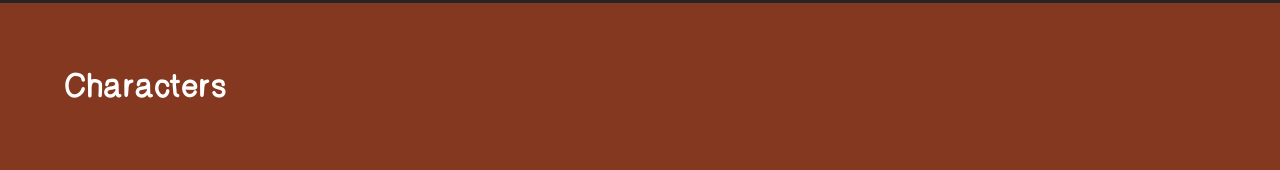
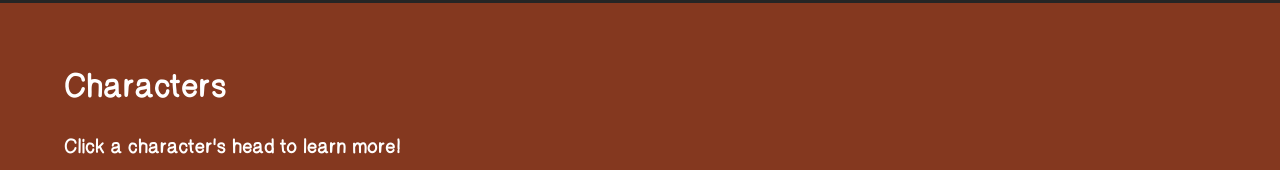
Before and after one commit to kevinhe97/iffall2018, a plain HTML site: page microsite/finished/index.html in a window 1280 px wide. Shown: the part 2480-2650 px from the top of the page. Drawn offline with nearby package versions, Linux system fonts and the light colour scheme.

Commit message:
Add files via upload

```diff
--- a/microsite/finished/index.html
+++ b/microsite/finished/index.html
@@ -128,6 +128,7 @@
 		<div id="characters" class="row">
 			<div class="column1">
 				<h2>Characters</h2>
+				<h4>Click a character's head to learn more!</h3>
 				<img class="characterimg" src="images/wilson_portrait.png" alt="Wilson Portrait" id="img1">
 				<img class="characterimg" src="images/willow_portrait.png" alt="Willow Portrait" id="img2">
 				<img class="characterimg" src="images/wolfgang_portrait.png" alt="Wolfgang Portrait" id="img3">
--- a/microsite/finished/styles.css
+++ b/microsite/finished/styles.css
@@ -274,12 +274,17 @@ img {
 }
 
 #section3 #characters h2 {
-	margin-bottom: 5vw;
+	margin-bottom: 1vw;
 }
 
 #section3 #characters h3 {
 	margin-top: -.25vw;
 	margin-bottom: -1vw;
+}
+
+#section3 #characters h4 {
+	text-align: left;
+	margin-bottom: 5vw;
 }
 
 /*#section3 .column1,
```
